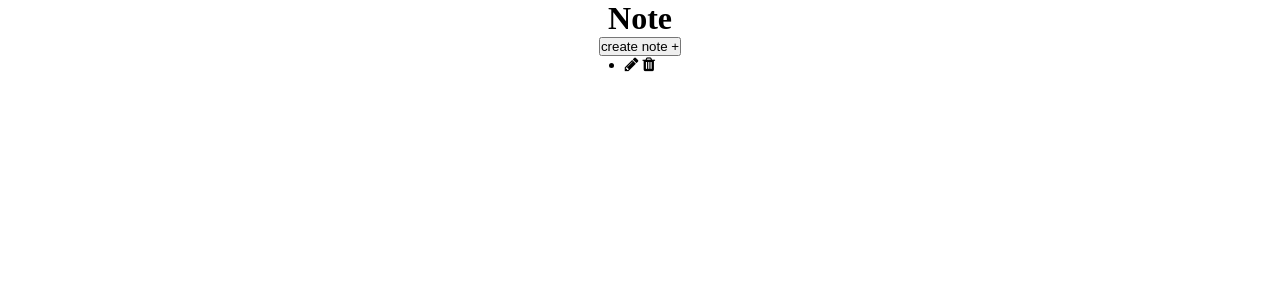
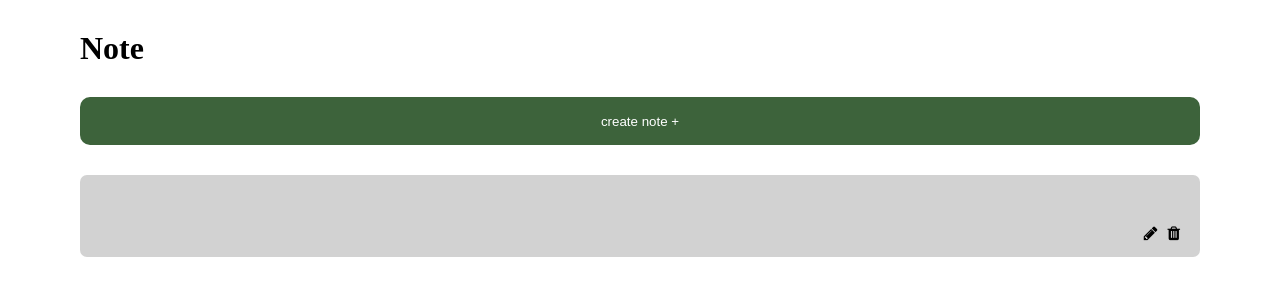
Before and after one commit to ReyhanehMombeyni/Note-Taking-Application, a plain HTML site: page index.html in a window 1280 px wide. Drawn offline with Linux system fonts and the light colour scheme.

Commit message:
add html and css

```diff
--- a/index.html
+++ b/index.html
@@ -13,10 +13,10 @@
         <button>create note +</button>
         <ul class="items">
             <li class="item">
-                <p></p>
+                <input type="text" class="inputItem">
                 <div class="icons">
-                    <i class="fa fa-pencil"></i>
-                    <i class="fa fa-trash"></i>
+                    <i class="fa fa-pencil edit"></i>
+                    <i class="fa fa-trash delete"></i>
                 </div>
             </li>
 
--- a/style/app.css
+++ b/style/app.css
@@ -2,11 +2,47 @@
     max-width: 1440px;
     display: flex;
     flex-direction: column;
-    align-items: center;
     box-sizing: border-box;
+    gap: 30px;
+    padding: 30px 80px;
 }
 
 * {
     margin: 0;
     padding: 0px;
 }
+
+button {
+    /* width: 708px; */
+    height: 48px;
+    border-radius: 10px;
+    border: none;
+    background: rgba(61, 99, 59, 1);
+    color: #FFFFFF;
+    cursor: pointer;
+}
+
+.item {
+    background: rgba(210, 210, 210, 1);
+    width: full;
+    height: 82px;
+    border-radius: 7px;
+    display: flex;
+    flex-direction: column;
+    align-items: end;
+    padding: 0 20px;
+}
+
+.item input {
+    height: 50px;
+    width: 100%;
+    border: none;
+    background: none;
+    outline: none;
+    color: #FFFFFF;
+}
+
+.item .icons {
+    display: flex;
+    gap: 10px;
+}
```
